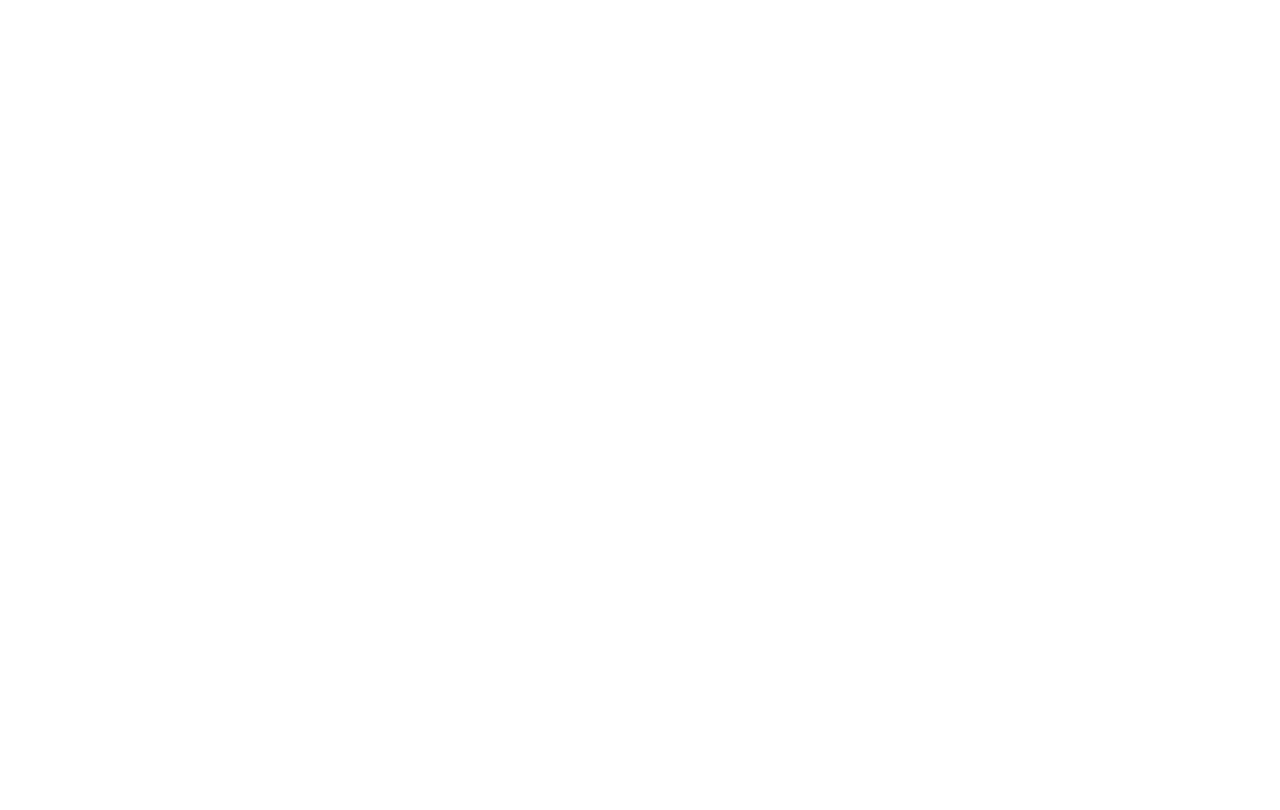
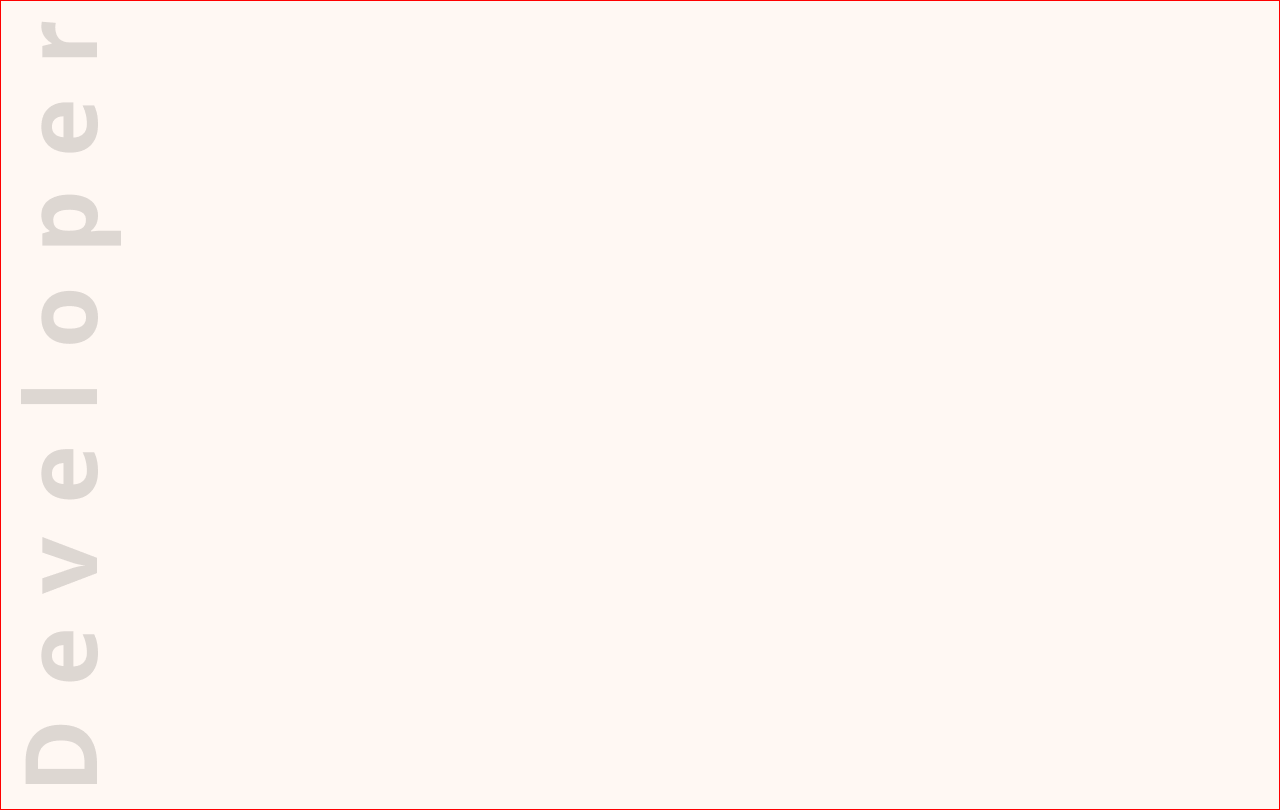
Before and after one commit to mdadib300/primary-portfolio, a plain HTML site: page index.html in a window 1280 px wide. Drawn offline with Linux system fonts and the light colour scheme; files that its build step writes are made by us from their sources.

Commit message:
Developer text image added

```diff
--- a/index.html
+++ b/index.html
@@ -4,12 +4,17 @@
     <meta charset="UTF-8">
     <meta http-equiv="X-UA-Compatible" content="IE=edge">
     <meta name="viewport" content="width=device-width, initial-scale=1.0">
-    <link rel="stylesheet" href="style.css">
+    <link rel="stylesheet" href="styles/style.css">
     <title>Adib's Portfolio</title>
 </head>
 <body>
     <header>
+        <div id="header-part-1">
+            <img src="images/developer.png" alt="developer">
+        </div>
+        <div id="header-part-2">
 
+        </div>
     </header>
     <main>
 
--- a/styles/style.css
+++ b/styles/style.css
@@ -0,0 +1,13 @@
+body {
+    max-width: 1440px;
+    margin: auto;
+    border: 1px solid red;
+}
+
+header {
+    background-color: #FFF8F3;
+}
+
+#header-part-1 {
+    padding: 20px;
+}
```
